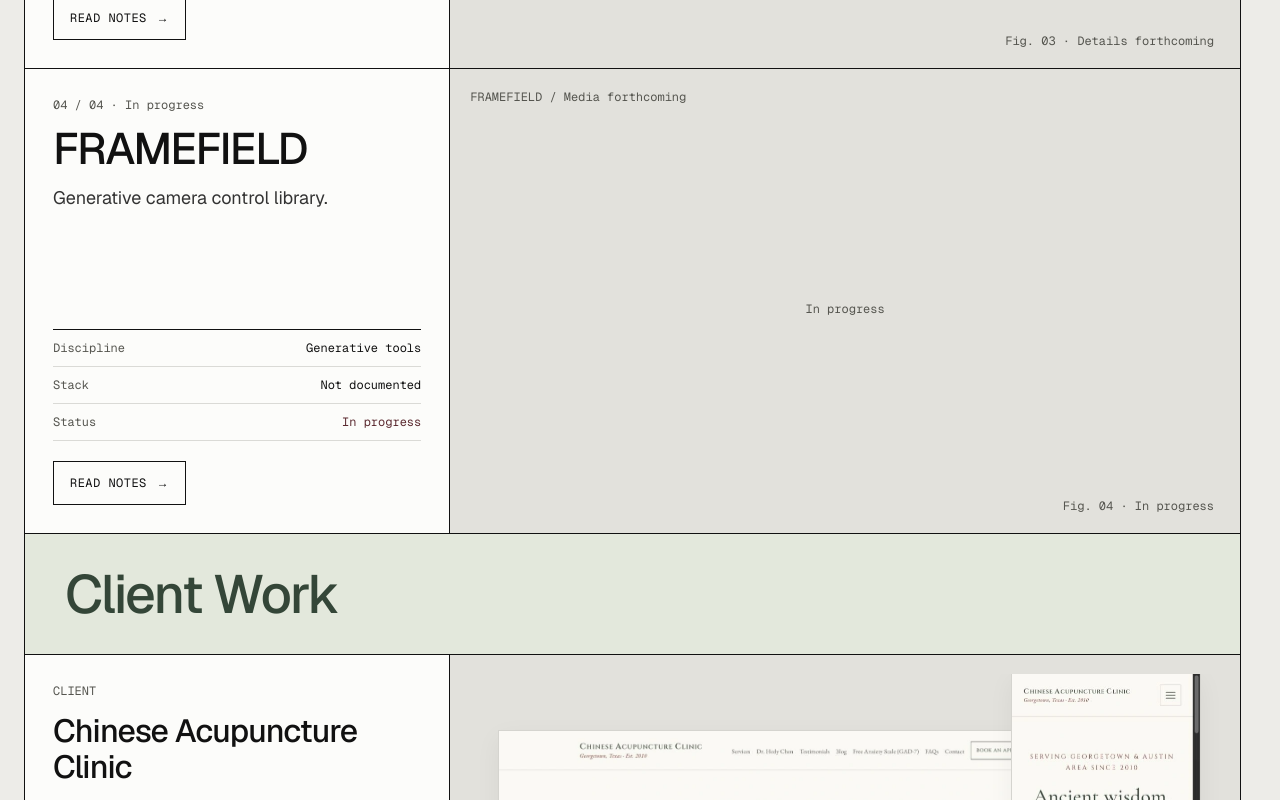
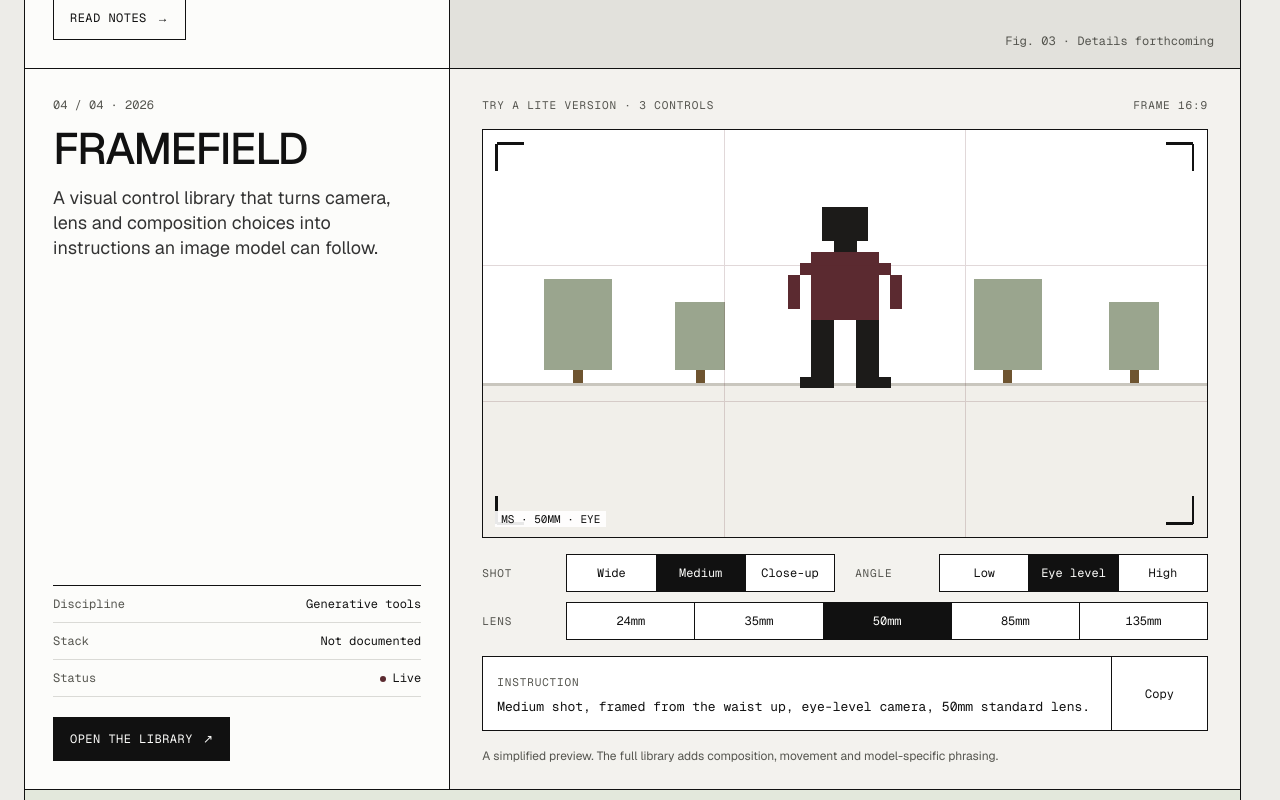
Before and after one commit to AliLin200446/portfolio_website, a Next.js app: page / in a window 1280 px wide. Shown: the part 1700-2500 px from the top of the page. Built offline with nearby package versions, Linux system fonts and the light colour scheme.

Commit message:
Add Framefield interactive preview to Projects

```diff
--- a/app/projects-expanded.css
+++ b/app/projects-expanded.css
@@ -74,3 +74,26 @@
 .client-screenshot img { object-fit:contain; }
 .client-screenshot > span { position:absolute; inset:0; display:grid; place-content:center; padding:12px; text-align:center; color:var(--ed-muted); font:11px/1.5 var(--font-geist-mono),monospace; }
 @media(max-width:760px) { .client-work-label { padding:28px 24px; } }
+
+.ff-lite { min-width:0; background:#f3f2ee; padding:28px 32px 24px; display:flex; flex-direction:column; gap:16px; }
+.ff-topline { display:flex; justify-content:space-between; gap:12px; font:11px/1.5 var(--font-geist-mono),monospace; letter-spacing:.08em; color:var(--ed-muted); }
+.ff-preview { position:relative; background:#fff; border:1px solid #111; }
+.ff-preview svg { display:block; width:100%; height:auto; overflow:hidden; }
+.ff-preview rect,.ff-preview path { shape-rendering:crispEdges; }
+.ff-chip { position:absolute; left:12px; bottom:10px; font:11px var(--font-geist-mono),monospace; padding:1px 6px; background:#ffffffe6; }
+.ff-controls { display:grid; grid-template-columns:repeat(auto-fit,minmax(min(300px,100%),1fr)); gap:10px 20px; }
+.ff-control { display:grid; grid-template-columns:72px minmax(0,1fr); gap:12px; align-items:center; }
+.ff-control > span { font:11px var(--font-geist-mono),monospace; letter-spacing:.08em; color:var(--ed-muted); }
+.ff-lens { grid-column:1/-1; }
+.ff-segments { display:flex; border:1px solid #111; min-width:0; }
+.ff-segments button { flex:1 1 0; min-width:0; min-height:36px; padding:0 10px; border:0; border-right:1px solid #111; background:#fff; font:12px var(--font-geist-mono),monospace; color:#111; cursor:pointer; white-space:nowrap; transition:background 120ms; }
+.ff-segments button:last-child { border-right:0; }
+.ff-segments button:hover { background:#f3ecec; }
+.ff-segments button[aria-pressed=true] { background:#111; color:#fcfcfa; }
+.ff-instruction { display:flex; border:1px solid #111; background:#fff; font-family:var(--font-geist-mono),monospace; }
+.ff-instruction > div { flex:1; min-width:0; padding:12px 14px; }
+.ff-instruction span { font-size:11px; letter-spacing:.08em; color:var(--ed-muted); }
+.ff-instruction p { margin-top:4px; font-size:13px; line-height:1.55; }
+.ff-instruction button { flex:0 0 96px; border:0; border-left:1px solid #111; background:none; font-size:12px; cursor:pointer; }
+.ff-lite .ff-note { font-size:12px; color:var(--ed-muted); }
+@media(max-width:760px) { .ff-lite { padding:24px 16px; } .ff-control { grid-template-columns:48px minmax(0,1fr); gap:8px; } .ff-segments button { padding:0 5px; font-size:11px; } .ff-instruction button { flex-basis:64px; } .ff-topline { font-size:10px; } }
--- /dev/null
+++ b/components/editorial/FramefieldLite.tsx
@@ -0,0 +1,81 @@
+"use client";
+import { useEffect, useRef, useState } from "react";
+
+type Shot = "wide" | "medium" | "close";
+type Angle = "low" | "eye" | "high";
+type Lens = 24 | 35 | 50 | 85 | 135;
+export default function FramefieldLite() {
+  const [shot, setShot] = useState<Shot>("medium");
+  const [angle, setAngle] = useState<Angle>("eye");
+  const [lens, setLens] = useState<Lens>(50);
+  const [copyLabel, setCopyLabel] = useState("Copy");
+  const timer = useRef<ReturnType<typeof setTimeout> | null>(null);
+  useEffect(() => () => { if (timer.current) clearTimeout(timer.current); }, []);
+    const SH = { wide: { label: 'Wide', u: 2.2, txt: 'wide shot, full figure in its surroundings', code: 'WS' }, medium: { label: 'Medium', u: 5, txt: 'medium shot, framed from the waist up', code: 'MS' }, close: { label: 'Close-up', u: 9.5, txt: 'close-up on the face and shoulders', code: 'CU' } };
+    const AN = { low: { label: 'Low', hz: 146, dy: -14, txt: 'low angle looking up', code: 'LOW' }, eye: { label: 'Eye level', hz: 112, dy: 0, txt: 'eye-level camera', code: 'EYE' }, high: { label: 'High', hz: 58, dy: 14, txt: 'high angle looking down', code: 'HIGH' } };
+    const LN = { 24: { spread: 1.7, txt: '24mm wide-angle lens, expansive perspective' }, 35: { spread: 1.35, txt: '35mm lens, natural perspective' }, 50: { spread: 1, txt: '50mm standard lens' }, 85: { spread: 0.68, txt: '85mm portrait lens, compressed background' }, 135: { spread: 0.45, txt: '135mm telephoto, strongly compressed background' } };
+    const hz = AN[angle].hz;
+    const rect = (x: number, y: number, w: number, h: number) => 'M' + x.toFixed(1) + ' ' + y.toFixed(1) + 'h' + w.toFixed(1) + 'v' + h.toFixed(1) + 'h' + (-w).toFixed(1) + 'z';
+
+    // pixel figure, 10 x 16 grid; rows 4–9 are the jacket (accent)
+    const G = ['...####...', '...####...', '...####...', '....##....', '..######..', '.########.', '#.######.#', '#.######.#', '#.######.#', '..######..', '..##..##..', '..##..##..', '..##..##..', '..##..##..', '..##..##..', '.###..###.'];
+    const lensBoost = lens >= 85 ? 1.08 : lens <= 24 ? 0.92 : 1;
+    const u = SH[shot].u * lensBoost;
+    const figH = 16 * u, figW = 10 * u;
+    let top;
+    if (shot === 'wide') top = hz + 22 - figH; else if (shot === 'medium') top = 34; else top = 14;
+    top += AN[angle].dy;
+    const left = 160 - figW / 2;
+    let figInk = '', figAcc = '';
+    G.forEach((row, r) => {
+      for (let c = 0; c < row.length; c++) {
+        if (row[c] !== '#') continue;
+        const d = rect(left + c * u, top + r * u, u + 0.2, u + 0.2);
+        if (r >= 4 && r <= 9) figAcc += d; else figInk += d;
+      }
+    });
+
+    // background trees: lens changes spacing and size (compression)
+    const sp = LN[lens].spread;
+    const ts = Math.min(3.2, 1 / sp) * 1.0;
+    let trees = '', trunks = '';
+    [-118, -64, 72, 128].forEach((dx, i) => {
+      const x = 160 + dx * sp;
+      const w = (i % 2 ? 22 : 30) * ts, h = (i % 2 ? 30 : 40) * ts;
+      trees += rect(x - w / 2, hz - h - 6 * ts, w, h);
+      trunks += rect(x - 2 * ts, hz - 6 * ts, 4 * ts, 6 * ts);
+    });
+
+    const prompt = SH[shot].txt.charAt(0).toUpperCase() + SH[shot].txt.slice(1) + ', ' + AN[angle].txt + ', ' + LN[lens].txt + '.';
+
+  async function copy() {
+    try {
+      await navigator.clipboard.writeText(prompt);
+      setCopyLabel("Copied ✓");
+    } catch { setCopyLabel("Try again"); }
+    if (timer.current) clearTimeout(timer.current);
+    timer.current = setTimeout(() => setCopyLabel("Copy"), 1500);
+  }
+  return <div className="ff-lite">
+    <div className="ff-topline"><span>TRY A LITE VERSION · 3 CONTROLS</span><span>FRAME 16:9</span></div>
+    <div className="ff-preview">
+      <svg role="img" aria-label={`Preview: ${prompt}`} viewBox="0 0 320 180">
+        <rect width="320" height="180" fill="#FFFFFF" />
+        <rect y={hz} width="320" height={180-hz} fill="#F1EFEA" />
+        <path d={trees} fill="#9AA58E" /><path d={trunks} fill="#6E5430" />
+        <rect y={hz} width="320" height="1" fill="#C9C6BE" />
+        <path d={figInk} fill="#1C1B19" /><path d={figAcc} fill="#5B2A30" />
+        <path d="M106.7 0V180M213.3 0V180M0 60H320M0 120H320" stroke="#5B2A30" strokeOpacity=".18" strokeWidth=".5" fill="none" />
+        <path d="M6 6h12M6 6v12M314 6h-12M314 6v12M6 174h12M6 174v-12M314 174h-12M314 174v-12" stroke="#111111" fill="none" />
+      </svg>
+      <span className="ff-chip">{SH[shot].code} · {lens}MM · {AN[angle].code}</span>
+    </div>
+    <div className="ff-controls">
+      <div className="ff-control"><span>SHOT</span><div className="ff-segments" role="group" aria-label="Shot size">{(["wide","medium","close"] as Shot[]).map(k=><button key={k} type="button" aria-pressed={k===shot} onClick={()=>setShot(k)}>{SH[k].label}</button>)}</div></div>
+      <div className="ff-control"><span>ANGLE</span><div className="ff-segments" role="group" aria-label="Camera angle">{(["low","eye","high"] as Angle[]).map(k=><button key={k} type="button" aria-pressed={k===angle} onClick={()=>setAngle(k)}>{AN[k].label}</button>)}</div></div>
+      <div className="ff-control ff-lens"><span>LENS</span><div className="ff-segments" role="group" aria-label="Lens focal length">{([24,35,50,85,135] as Lens[]).map(k=><button key={k} type="button" aria-pressed={k===lens} onClick={()=>setLens(k)}>{k}mm</button>)}</div></div>
+    </div>
+    <div className="ff-instruction"><div><span>INSTRUCTION</span><p aria-live="polite">{prompt}</p></div><button type="button" onClick={copy} aria-live="polite">{copyLabel}</button></div>
+    <p className="ff-note">A simplified preview. The full library adds composition, movement and model-specific phrasing.</p>
+  </div>;
+}
--- a/components/editorial/ProjectsPanel.tsx
+++ b/components/editorial/ProjectsPanel.tsx
@@ -2,6 +2,7 @@ import { TransitionLink } from "@/interaction/components/ViewTransitions";
 import { Develop } from "@/interaction/components/Develop";
 import Image from "next/image";
 import Link from "next/link";
+import FramefieldLite from "./FramefieldLite";
 import ProjectRow from "./ProjectRow";
 import ClientProject from "./ClientProject";
 import { expandedProjects } from "@/content/projects-expanded";
@@ -14,10 +15,10 @@ export default function ProjectsPanel() {
       <div className="project-band-info">
         <div className="project-band-intro"><span className="project-number">0{i + 1} / {String(expandedProjects.length).padStart(2, "0")} · {project.year}</span><h2 id={`${project.id}-title`} style={{viewTransitionName:`title-${project.id}`}}>{project.name}</h2><p>{project.description}</p></div>
         <div className="project-band-details"><dl><div><dt>Discipline</dt><dd>{project.discipline}</dd></div><div><dt>Stack</dt><dd>{project.stack}</dd></div><div><dt>Status</dt><dd className={project.live ? 'project-live' : 'project-progress'}>{project.status}</dd></div></dl>
-          <div className="project-band-actions">{project.href ? <TransitionLink data-nav-item className="project-button primary" href={project.href} aria-label={`${project.name} case study`}>Open case <span aria-hidden="true">→</span></TransitionLink> : <details className="project-notes"><summary data-nav-item className="project-button">Read notes <span aria-hidden="true">→</span></summary><p>Project notes, technical stack, and media have not yet been published.</p></details>}{project.live && <a className="project-button" href={project.live} aria-label={`${project.name} live demo`}>Live demo ↗</a>}</div>
+          <div className="project-band-actions">{project.id === "framefield" ? <a data-nav-item className="project-button primary" href={project.live!}>Open the library <span aria-hidden="true">↗</span></a> : <>{project.href ? <TransitionLink data-nav-item className="project-button primary" href={project.href} aria-label={`${project.name} case study`}>Open case <span aria-hidden="true">→</span></TransitionLink> : <details className="project-notes"><summary data-nav-item className="project-button">Read notes <span aria-hidden="true">→</span></summary><p>Project notes, technical stack, and media have not yet been published.</p></details>}{project.live && <a className="project-button" href={project.live} aria-label={`${project.name} live demo`}>Live demo ↗</a>}</>}</div>
         </div>
       </div>
-      <figure className={`project-band-media${project.image ? '' : ' is-pending'}`}><Develop identity={project.id} className="project-media-frame">{project.image ? <Image src={project.image} alt={project.alt} fill sizes="(max-width: 760px) 100vw, 65vw" loading="lazy" /> : <div className="project-media-pending"><span>{project.name} / Media forthcoming</span><p>{project.status}</p></div>}</Develop><figcaption>Fig. 0{i + 1}{!project.image && ` · ${project.status}`}</figcaption></figure>
+      {project.id === "framefield" ? <FramefieldLite /> : <figure className={`project-band-media${project.image ? '' : ' is-pending'}`}><Develop identity={project.id} className="project-media-frame">{project.image ? <Image src={project.image} alt={project.alt} fill sizes="(max-width: 760px) 100vw, 65vw" loading="lazy" /> : <div className="project-media-pending"><span>{project.name} / Media forthcoming</span><p>{project.status}</p></div>}</Develop><figcaption>Fig. 0{i + 1}{!project.image && ` · ${project.status}`}</figcaption></figure>}
     </ProjectRow>)}</section>
     <ClientProject />
     <div className="projects-more"><Link href="/experiments">Interactive experiments ↗</Link></div>
--- a/content/projects-expanded.ts
+++ b/content/projects-expanded.ts
@@ -3,5 +3,5 @@ export const expandedProjects = [
   { id: 'latent', name: 'Latent', year: '2026', description: 'A film physics engine that gives AI video real halation and grain, running in a browser tab.', discipline: 'Graphics engine', stack: 'WebGL2 · GLSL', status: 'Live', href: '/work/latent', live: 'https://latentfilm.com', image: '/case-assets/latent/workbench.webp', alt: 'Latent calibration workbench showing a reference film scan, engine output, and halation controls.' },
   { id: 'teardown', name: 'Teardown №1', year: '2026', description: 'A measurement study of a hosted image generation API, built to turn “it feels fast” into numbers.', discipline: 'Measurement study', stack: 'TypeScript · React · fal API', status: 'Live', href: '/work/teardown', live: 'https://teardown.alilinlab.com', image: '/case-assets/teardown/teardown-demo-poster.webp', alt: 'Teardown image-generation API measurement interface and benchmark display.' },
   { id: 'preserve', name: 'Preserve', year: 'Details forthcoming', description: 'Project details forthcoming.', discipline: 'Not documented', stack: 'Not documented', status: 'Details forthcoming', href: null, live: null, image: null, alt: '' },
-  { id: 'framefield', name: 'FRAMEFIELD', year: 'In progress', description: 'Generative camera control library.', discipline: 'Generative tools', stack: 'Not documented', status: 'In progress', href: null, live: null, image: null, alt: '' },
+  { id: 'framefield', name: 'FRAMEFIELD', year: '2026', description: 'A visual control library that turns camera, lens and composition choices into instructions an image model can follow.', discipline: 'Generative tools', stack: 'Not documented', status: 'Live', href: null, live: 'https://framefield.alilinlab.com/', image: null, alt: '' },
 ];
```
